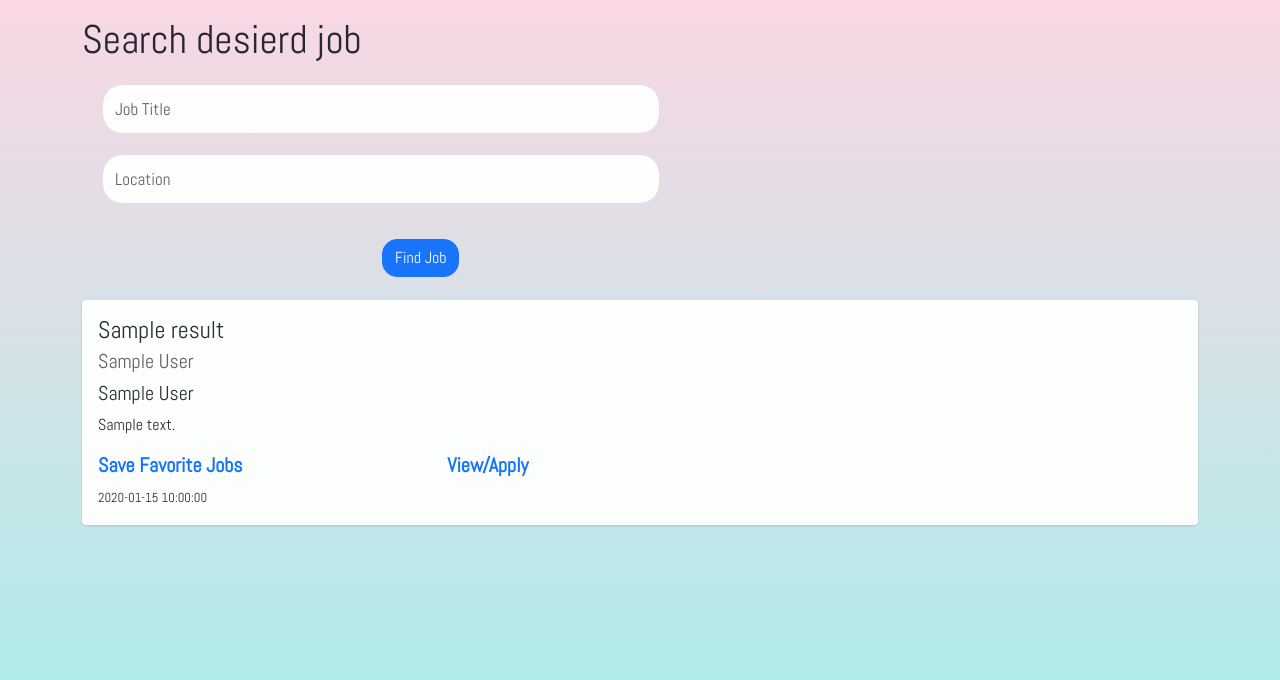
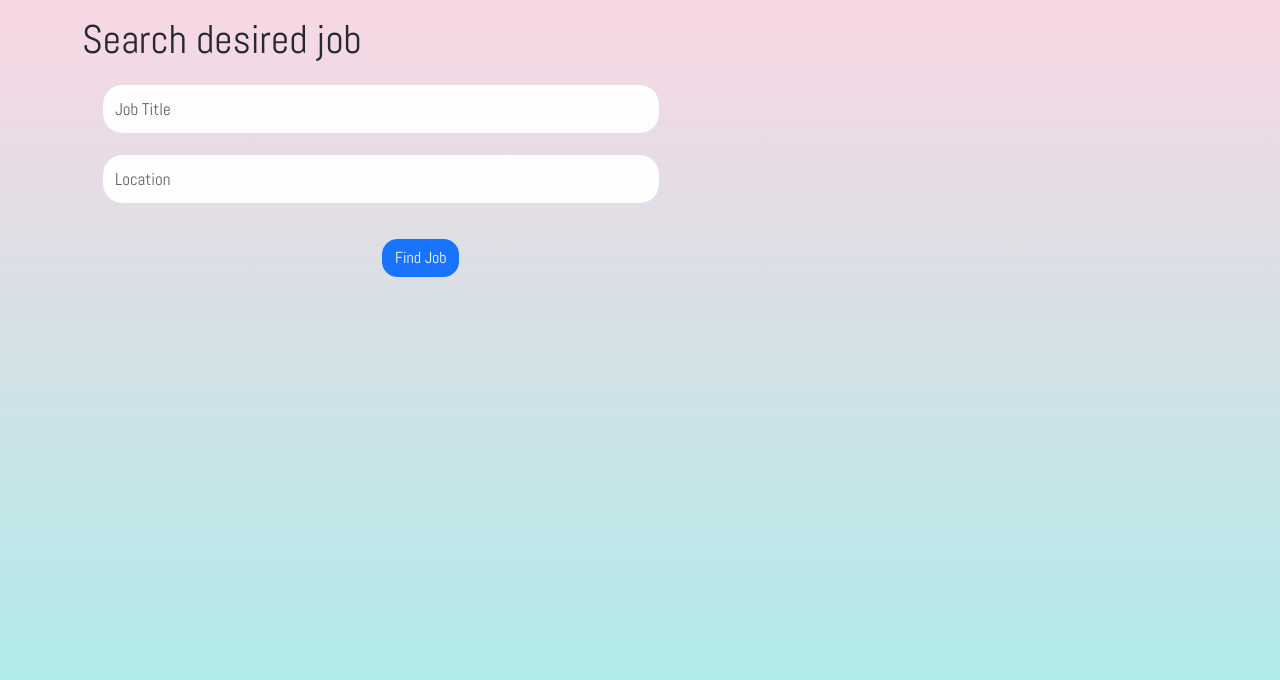
Before and after one commit to Ruby1517/Job-Finder, a Flask app: template templates/search.html in a window 1280 px wide. Shown: the part 46-726 px from the top of the page. Run offline with Flask 2, Linux system fonts and the light colour scheme; tables that the repository leaves empty hold one stand-in row (values such as "Sample post"); the template is opened without the code that fills it: values that come from a table or form of the project are taken from there, most other values are stand-ins (such as "Sample title", 1, 10 or a date in 2020); some libraries are stand-ins or nearby versions; some web fonts are replaced.

Commit message:
modified some code

```diff
--- a/app.py
+++ b/app.py
@@ -1,9 +1,10 @@
 import os
 from flask import Flask, render_template, g, redirect, flash, session
+from flask.helpers import url_for
 import requests
 from sqlalchemy.exc import IntegrityError
 from models import db, connect_db, User, Job
-from forms import EditProfileForm, SignUpForm, LoginForm, SearchJobsForm, CreateJobForm, EditJobForm
+from forms import EditProfileForm, SignUpForm, LoginForm, SearchJobsForm, CreateJobForm
 from urllib.parse import urlencode
 from pathlib import Path
 
@@ -23,9 +24,9 @@ db.create_all()
 ############ API App_key and App_ID ############
 
 BASE_URL = "https://api.adzuna.com/v1/api"
-BASE_PARAMS = "&results_per_page=20&content-type=application/json"
 APP_ID = os.environ.get("APP_ID")
 APP_KEY = os.environ.get("APP_KEY")
+country = 'us'
 
 ################################################################################
 ## User signup/login/logout
@@ -91,7 +92,7 @@ def login():
 
     form = LoginForm()
     if form.validate_on_submit():
-        user = User.authenticte(form.username.data, form.password.data)
+        user = User.authenticate(form.username.data, form.password.data)
 
         if user:
             do_login(user)
@@ -145,21 +146,24 @@ def get_jobs_list():
         if form.validate_on_submit():
             title = form.title.data
             location = form.location.data
-            country = 'us'
 
             query_params = urlencode({"app_id": APP_ID, "app_key": APP_KEY, "what":title, "where":location })
-            response = requests.get(f"{BASE_URL}/jobs/{country.lower()}/search/1?{query_params}{BASE_PARAMS}")
-
+            response = requests.get(f"{BASE_URL}/jobs/{country}/search/1?{query_params}")
 
             form.title.data = ""
             form.location.data = ""
 
             if response.status_code not in range(200, 299):
-                return {}
+                return response.status_code
 
             results = response.json()['results']
-            return render_template('search.html', results=results, form=form, user=user)
+            return render_template('show-jobs.html', results=results, form=form, user=user)
 
+
+
+
+        else:
+            return url_for(get_jobs_list)
 
 
 
@@ -199,7 +203,7 @@ def Update_profile():
     form = EditProfileForm(obj=user)
 
     if form.validate_on_submit():
-        if User.authenticte(form.username.data, form.password.data):
+        if User.authenticate(form.username.data, form.password.data):
             user.first_name = form.first_name.data
             user.last_name = form.last_name.data
             user.username = form.username.data
@@ -255,7 +259,7 @@ def job_update(job_id):
     user = User.query.get(session[CURR_USER_KEY])
 
     job = Job.query.get_or_404(job_id)
-    form = EditJobForm(obj=job)
+    form = CreateJobForm(obj=job)
 
     if form.validate_on_submit():
         if job.user_id == g.user.id:
--- a/forms.py
+++ b/forms.py
@@ -42,9 +42,3 @@ class CreateJobForm(FlaskForm):
     company = StringField('Company Name', validators=[DataRequired()])
     location = StringField('Location', validators=[DataRequired()])
     description = TextAreaField('Description')
-
-class EditJobForm(FlaskForm):
-    title = StringField('Title', validators=[DataRequired()])
-    company = StringField('Company Name', validators=[DataRequired()])
-    location = StringField('Location', validators=[DataRequired()])
-    description = TextAreaField('Description')
--- a/models.py
+++ b/models.py
@@ -46,7 +46,7 @@ class User(db.Model):
 
 
     @classmethod
-    def authenticte(cls, username, password):
+    def authenticate(cls, username, password):
 
         user = cls.query.filter_by(username=username).first()
 
--- a/static/app.js
+++ b/static/app.js
@@ -26,7 +26,6 @@ $(".favorites").on("click", function(evt) {
 
 // get all storage data with all saved jobs
 for (let i = 0; i < localStorage.length; i++) {
-	 console.log(localStorage.key(i));
 	$(".fav-jobs-list").append(localStorage.getItem(localStorage.key(i)) + "<hr />");
 	$(".btn-danger").on("click", function () {
 		window.location.reload();
@@ -38,3 +37,8 @@ for (let i = 0; i < localStorage.length; i++) {
 
 	});
 }
+
+//$("#find-job").on(click, function(evt) {
+//    evt.preventDefault();
+//     $("#search-form").style.display='none'
+//})
--- a/templates/search.html
+++ b/templates/search.html
@@ -1,7 +1,7 @@
 {% extends 'base.html' %}
 {% block content %}
 
-  <h1>Search desierd job</h1>
+  <h1>Search desired job</h1>
 
     <form method="POST" action="users/search" id="search-form">
         {{ form.hidden_tag() }}
@@ -13,27 +13,8 @@
           {{ field(placeholder=field.label.text, class="form-control") }}
         {% endfor %}
 
-        <button type="submit" class="btn btn-primary " style="margin-left: 300px;">Find Job</button>
+        <button type="submit" class="btn btn-primary" id="find-job" style="margin-left: 300px;">Find Job</button>
     </form>
-
-    <div class="result">
-      {% for result in results %}
-      <div class="card mt-2">
-        <div class="card-body">
-        <h4 class="card-title">{{ result.title }}</h4>
-        <h5 class="card-subtitle mb-2 text-muted">{{ result.location.display_name }}</h5>
-        <h5>{{ result.company.display_name }}</h5>
-        <p class="card-text">{{ result.description }}</p>
-        <h5>
-          <a data-id="{{result.id}}" href="/users/{{user.id}}/favorites" class="card-link favorites">Save Favorite Jobs</a>
-          <a href="{{ result.redirect_url }}" class="redirect" target="_blank">View/Apply</a>
-        </h5>
-        <span style="font-size: small;">{{ result.created }}</span>
-
-        </div>
-      </div>
-      {% endfor %}
-    </div>
 
 
 {% endblock %}
```
Also changed, not shown: templates/show-jobs.html (added, +23 -0 lines), README.md.
